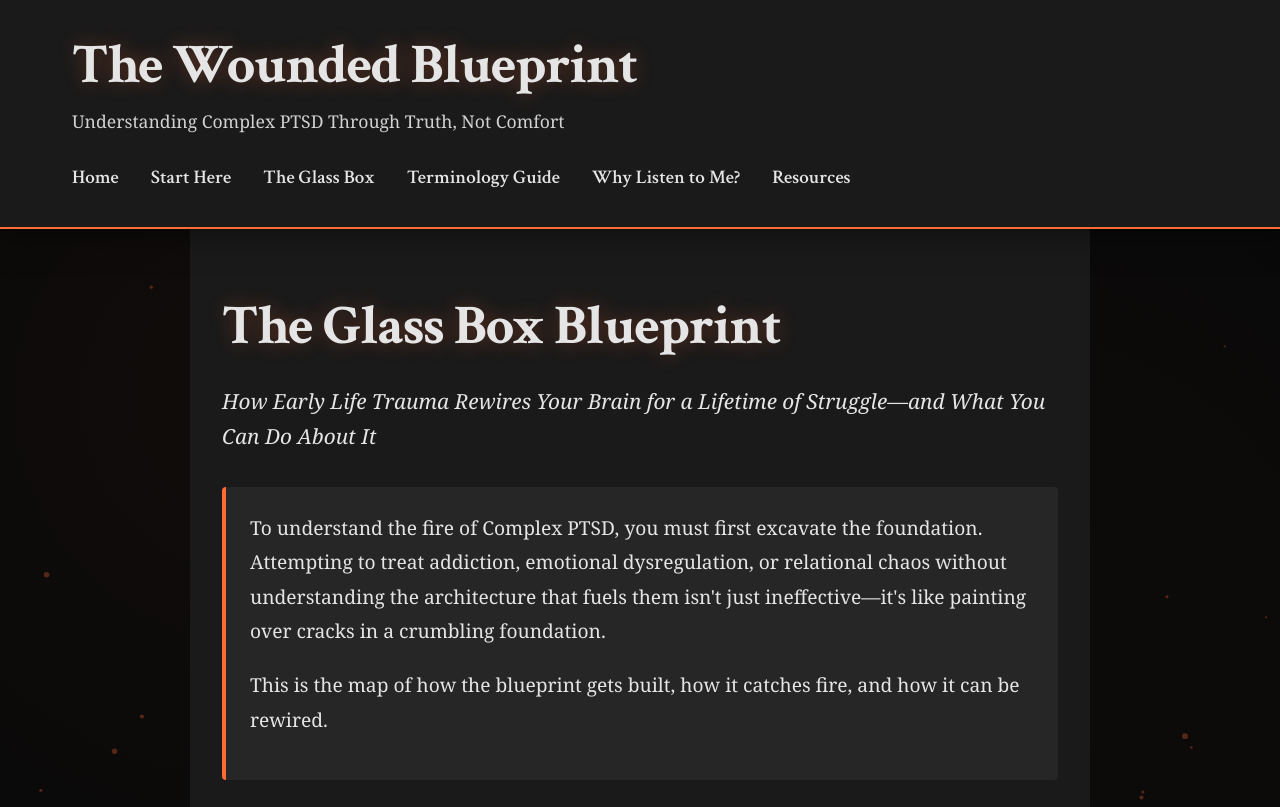
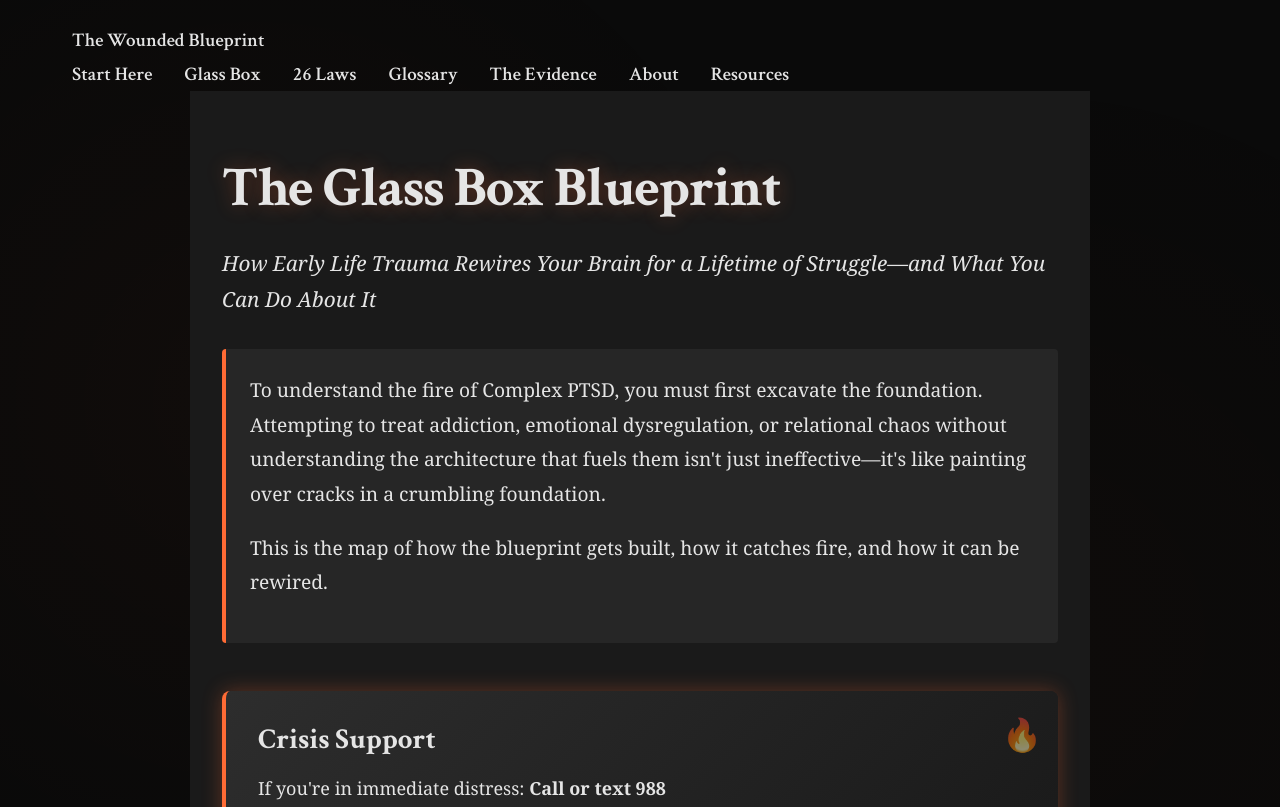
Before and after one commit to Mave9055/26laws, a plain HTML site: page glass-box.html in a window 1280 px wide. Shown: the top 807 px of the page. Drawn offline with Linux system fonts and the light colour scheme.

Commit message:
Refactor header and footer structure in HTML

```diff
--- a/glass-box.html
+++ b/glass-box.html
@@ -10,23 +10,20 @@
     <link rel="stylesheet" href="styles.css">
 </head>
 <body>
-    <header>
+<nav class="main-nav">
     <div class="container">
-            <h1 style="margin-bottom: 0.5rem;">The Wounded Blueprint</h1>
-            <p style="font-size: 1.1rem; opacity: 0.9;">Understanding Complex PTSD Through Truth, Not Comfort</p>
-            <nav>
-                <ul>
-                    <li><a href="index.html">Home</a></li>
+        <a href="index.html" class="logo">The Wounded Blueprint</a>
+        <ul class="nav-links">
             <li><a href="start-here.html">Start Here</a></li>
-                    <li><a href="glass-box.html">The Glass Box</a></li>
-                    <li><a href="terminology.html">Terminology Guide</a></li>
-                    <li><a href="who-i-am.html">Why Listen to Me?</a></li>
+            <li><a href="glass-box.html" class="active">Glass Box</a></li>
+            <li><a href="the-26-laws.html">26 Laws</a></li>
+            <li><a href="terminology.html">Glossary</a></li>
+            <li><a href="the-evidence.html">The Evidence</a></li>
+            <li><a href="who-i-am.html">About</a></li>
             <li><a href="resources.html">Resources</a></li>
         </ul>
+    </div>
 </nav>
-        </div>
-    </header>
-
     <div class="content">
         <h1>The Glass Box Blueprint</h1>
         <p style="font-size: 1.3rem; font-style: italic; margin-bottom: 2rem;">How Early Life Trauma Rewires Your Brain for a Lifetime of Struggle—and What You Can Do About It</p>
@@ -223,16 +220,15 @@
             <p>If you or someone you know is in crisis or needs support, please reach out to the <strong>988 Suicide & Crisis Lifeline</strong> by calling or texting 988.</p>
             <p>Available 24/7. Free. Confidential.</p>
         </div>
-
+<footer class="site-footer">
+    <div class="container">
+        <div class="crisis-banner">
+            <strong>Crisis Support:</strong> Call or Text <strong>988</strong> (US Suicide & Crisis Lifeline)
         </div>
-
-    <footer>
-        <div class="container">
-            <p>&copy; 2024 The Wounded Blueprint | Peer Education on Complex PTSD</p>
-            <p style="margin-top: 1rem; opacity: 0.8;">Crisis Support: Call or Text 988</p>
+        <p class="disclaimer">This is not therapy. This is not medical advice. This is peer education based on lived experience and clinical research.</p>
+        <p class="copyright">© 2024 The Wounded Blueprint | All Rights Reserved</p>
     </div>
 </footer>
 
-    <script src="interactive.js"></script>
 </body>
 </html>
```
Lines whose indentation alone changed are shown as unchanged.
